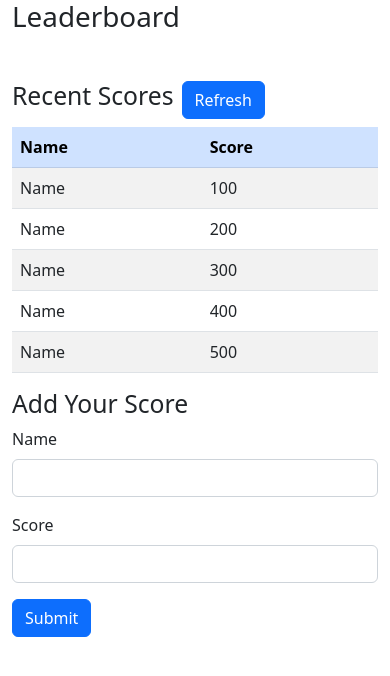
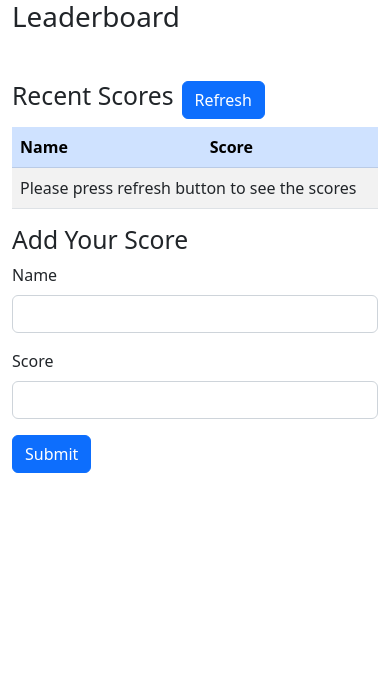
Before and after one commit to enis-memic/Leaderboard, a website built with webpack: page src/index.html in a window 390 px wide. Built offline with nearby package versions, Linux system fonts and the light colour scheme.

Commit message:
Modify index.html and get elements

```diff
--- a/src/index.html
+++ b/src/index.html
@@ -22,10 +22,10 @@
     <div class="container">
       <h1>Leaderboard</h1>
       <div class="row mt-5">
-        <div class="col-md-6">
+        <div class="col-sm-12 col-md-6">
           <div class="d-flex">
             <h2 class="me-2">Recent Scores</h2>
-            <button class="btn btn-primary">Refresh</button>
+            <button class="btn btn-primary" id="refresh">Refresh</button>
           </div>
           <table class="table table-striped table-hover mt-2">
             <thead class="table-primary">
@@ -36,30 +36,16 @@
             </thead>
             <tbody>
               <tr>
-                <td>Name</td>
-                <td>100</td>
-              </tr>
-              <tr>
-                <td>Name</td>
-                <td>200</td>
-              </tr>
-              <tr>
-                <td>Name</td>
-                <td>300</td>
-              </tr>
-              <tr>
-                <td>Name</td>
-                <td>400</td>
-              </tr>
-              <tr>
-                <td>Name</td>
-                <td>500</td>
+                <td colspan="2">
+                  Please press refresh button to see the scores
+                </td>
               </tr>
             </tbody>
           </table>
         </div>
-        <div class="col-md-6">
+        <div class="col-sm-12 col-md-6">
           <h2>Add Your Score</h2>
+          <h4 class="text-success text-center" id="msg"></h4>
           <form>
             <div class="mb-3">
               <label for="nameField" class="form-label">Name</label>
@@ -69,7 +55,9 @@
               <label for="scoreField" class="form-label">Score</label>
               <input type="number" class="form-control" id="scoreField" />
             </div>
-            <button type="submit" class="btn btn-primary">Submit</button>
+            <button type="submit" class="btn btn-primary" id="saveScore">
+              Submit
+            </button>
           </form>
         </div>
       </div>
--- /dev/null
+++ b/src/modules/getElem.js
@@ -0,0 +1,6 @@
+export const saveScore = document.getElementById('saveScore');
+export const nameField = document.getElementById('nameField');
+export const scoreField = document.getElementById('scoreField');
+export const results = document.getElementById('results');
+export const refresh = document.getElementById('refresh');
+export const message = document.getElementById('msg');
```
